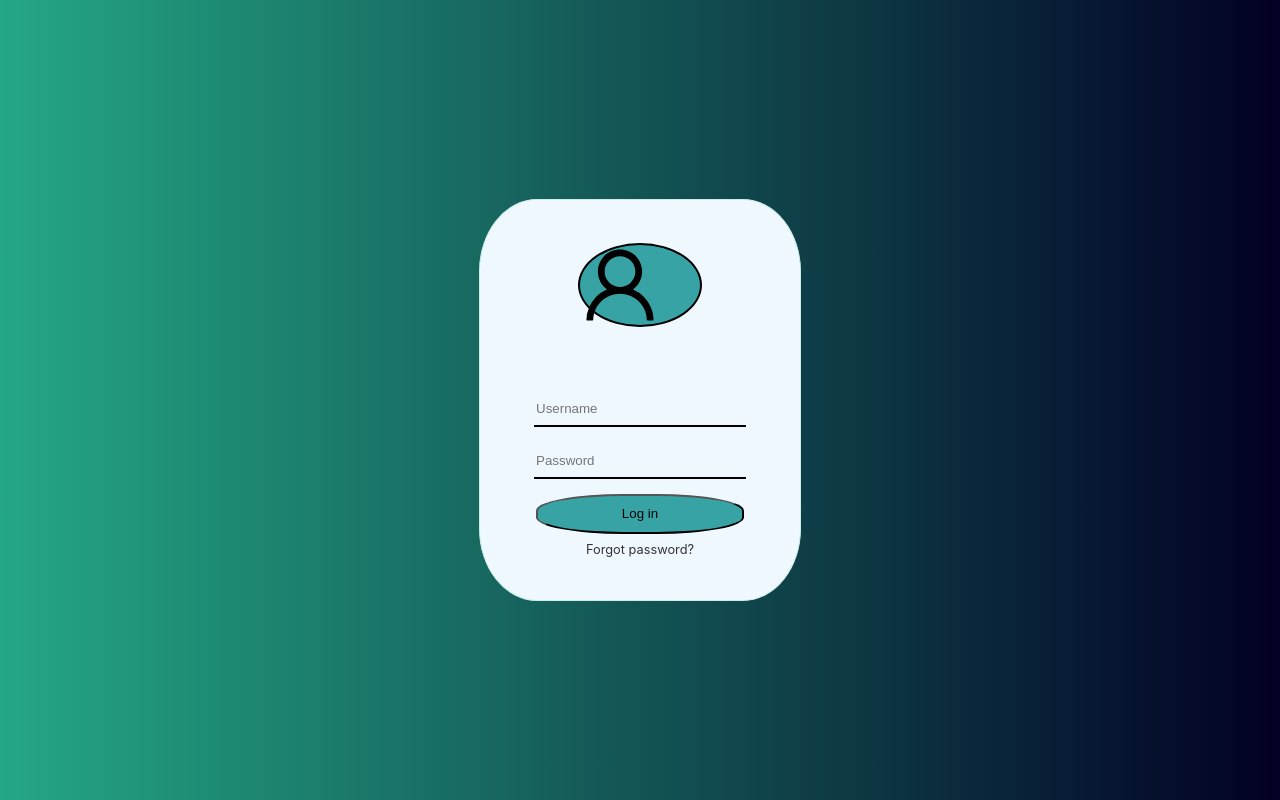
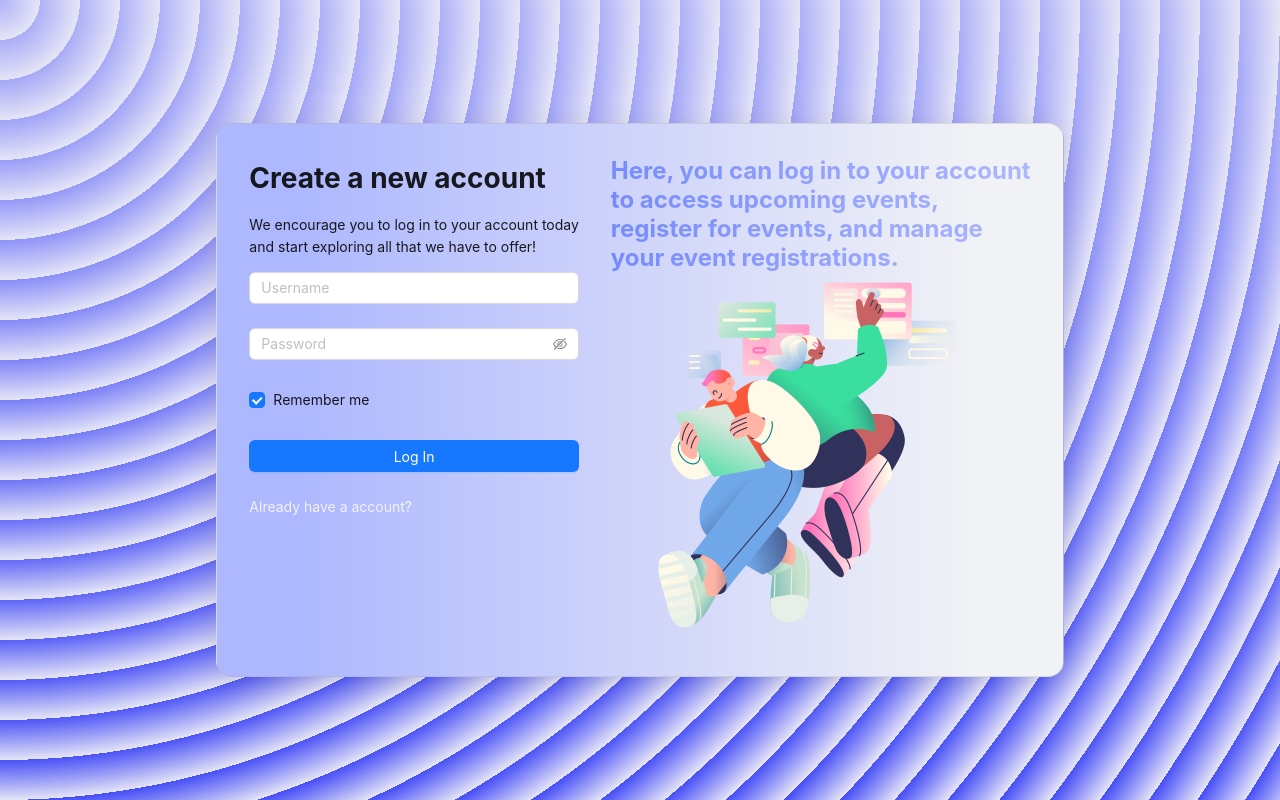
Before and after one commit to sarsembek/SxodimKBTU_front, a React (Create React App) app: page /login in a window 1280 px wide. Built offline with nearby package versions, Linux system fonts and the light colour scheme.

Commit message:
login ui finished

```diff
--- a/src/components/header/Header.css
+++ b/src/components/header/Header.css
@@ -27,8 +27,8 @@
 }
 
 #reg:hover {
-    color: #38a3a5;
-    border-color: #38a3a5;
+    color: #27187e;
+    border-color: #27187e;
     transform: scale(1.1);
 }
 
--- a/src/components/login_register/Login.css
+++ b/src/components/login_register/Login.css
@@ -1,47 +1,56 @@
-#main{
-    background: linear-gradient(90deg, rgb(36, 167, 132) 0%, rgba(2,0,36,1) 100%);
-    width: 100%;
+.title {
+    background: linear-gradient(90deg, rgba(117,139,253,1) 0%, rgba(174,184,254,1) 100%);
+    -webkit-background-clip: text;
+    -webkit-text-fill-color: transparent;
+    margin: 0!important;
+}
+
+.right-block {
+    margin-left: 2rem;
+}
+
+h1 {
+    margin: 0;
+}
+
+.main {
+    background: linear-gradient(to right,#aeb8fe 10%, #f1f2f6 90%);
+    width: max-content;
+    margin: 0 auto;
+    display: flex;
+    align-items: start;
+    box-shadow: 0 4px 30px rgba(0, 0, 0, 0.1);
+    backdrop-filter: blur(5px);
+    -webkit-backdrop-filter: blur(5px);
+    border: 1px solid rgba(166, 166, 166, 0.3);
+    padding: 2rem;
+    border-radius: 1rem ;
+}
+
+.wrapper {
     height: 100vh;
     display: flex;
-    justify-content: center;
     align-items: center;
+    background-color: #e5e5f7;
+    opacity: 1;
+    background-image:  repeating-radial-gradient( circle at 0 0, transparent 0, #e5e5f7 40px ), repeating-linear-gradient( #444cf755, #444cf7 );
 }
-#logDiv{
-    background-color: aliceblue;
-    width: 20rem;
-    height: 25rem;
-    border: 0.1rem solid
-     rgb(205, 238, 229) ;
-    border-radius: 18%;
-    box-shadow: 500px;
-    display: flex;
-    flex-direction: column;
-    justify-content: center;
-    align-items: center;
+
+body {
+    height: 100vh;
+    margin: 0;
+    padding: 0;
 }
-#username{
-    width: 13rem;
-    height: 2rem;
-    background-color: aliceblue;
-    border: none; /* Remove all borders */
-    border-bottom: 2px solid #000;
-    margin-bottom: 1rem;
+
+#btn {
+    width: 100%;
 }
-#password{
-    width: 13rem;
-    height: 2rem;
-    background-color: aliceblue;
-    border: none; /* Remove all borders */
-    border-bottom: 2px solid #000;
-    margin-bottom: 0.9rem;
+
+#link {
+    color:#f1f2f6;
+    transition: all 0.5s;
 }
-#logButton{
-    width: 13rem;
-    height: 2.5rem;
-    border-radius: 42%;
-    background-color: #38a3a5;
+
+#link:hover {
+    color: #27187e;
 }
-a{
-    font-size: 0.8rem;
-    margin-top: 0.5rem;
-}
--- a/src/components/login_register/Login.js
+++ b/src/components/login_register/Login.js
@@ -1,8 +1,17 @@
 import React,{useState} from 'react';
-import {  UserOutlined } from '@ant-design/icons';
+import { Form, Input, Button, Checkbox } from 'antd';
 import './Login.css';
 import { auth } from '../../firebase';
 import { signInWithEmailAndPassword } from 'firebase/auth';
+import beam from '../assets/beam.png';
+import { Link } from 'react-router-dom';
+
+const onFinish = (values) => {
+  console.log('Success:', values);
+};
+const onFinishFailed = (errorInfo) => {
+  console.log('Failed:', errorInfo);
+};
 
 export const Login = () => {
   const [userName,setUserName]=useState('');
@@ -17,40 +26,68 @@ export const Login = () => {
     })
   }
  return(
-   <div id='main'>
-      <form id='logDiv' onSubmit={signIn}>
-        <div >
-        <UserOutlined  style={{
-          width:'1.5em',
-          fontSize:'5em',
-          backgroundColor:'#38a3a5',
-          color:'#000',
-          marginBottom:'0.8em',
-          border:'2px solid #000',
-          borderRadius:'100%'
-        }}/>
-        </div>
-        <div id='Username'>
-          <input
-          id='username'
-           placeholder='Username'
-          type='text'
-          value={userName}
-          onChange={(e)=>setUserName(e.target.value)}
-             ></input>
-        </div>
-        <div id='Password'>
-          <input
-          id='password'
-          placeholder='Password'
-          type='password'
-          value={password}
-          onChange={(e)=>setPassword(e.target.value)}
-          ></input>
-        </div>
-        <button type='submit' id='logButton'>Log in</button>
-        <a>Forgot password?</a>
-      </form>
-   </div>
+  <div className='wrapper'>
+    <div className='main'>
+      <Form
+      id='form'
+      name="basic"
+      style={{
+        maxWidth: 600,
+      }}
+      initialValues={{
+        remember: true,
+      }}
+      onFinish={onFinish}
+      onFinishFailed={onFinishFailed}
+      autoComplete="off"
+      >
+        <h1>Create a new account</h1>
+        <p>We encourage you to log in to your account today <br/> and start exploring all that we have to offer!</p>
+        <Form.Item
+          name="username"
+          rules={[
+            {
+              required: true,
+              message: 'Please input your username!',
+            },
+          ]}
+        >
+          <Input placeholder='Username' />
+        </Form.Item>
+
+        <Form.Item
+          name="password"
+          rules={[
+            {
+              required: true,
+              message: 'Please input your password!',
+            },
+          ]}
+        >
+          <Input.Password placeholder='Password'/>
+        </Form.Item>
+
+        <Form.Item
+          name="remember"
+          valuePropName="checked"
+        >
+          <Checkbox>Remember me</Checkbox>
+        </Form.Item>
+
+        <Form.Item>
+          <Button id='btn' type="primary" htmlType="submit">
+            Log In
+          </Button>
+        </Form.Item>
+        <Link to='/register' id='link'>
+          Already have a account?
+        </Link>
+      </Form>
+      <div className='right-block'>
+          <h3 className='title'>Here, you can log in to your account<br/> to access upcoming events,<br/> register for events, and manage <br/> your event registrations.</h3>
+          <img src={beam}/>
+      </div>
+    </div>
+  </div>
  );
 };
```
Also changed, not shown: src/components/assets/beam.png (added).
